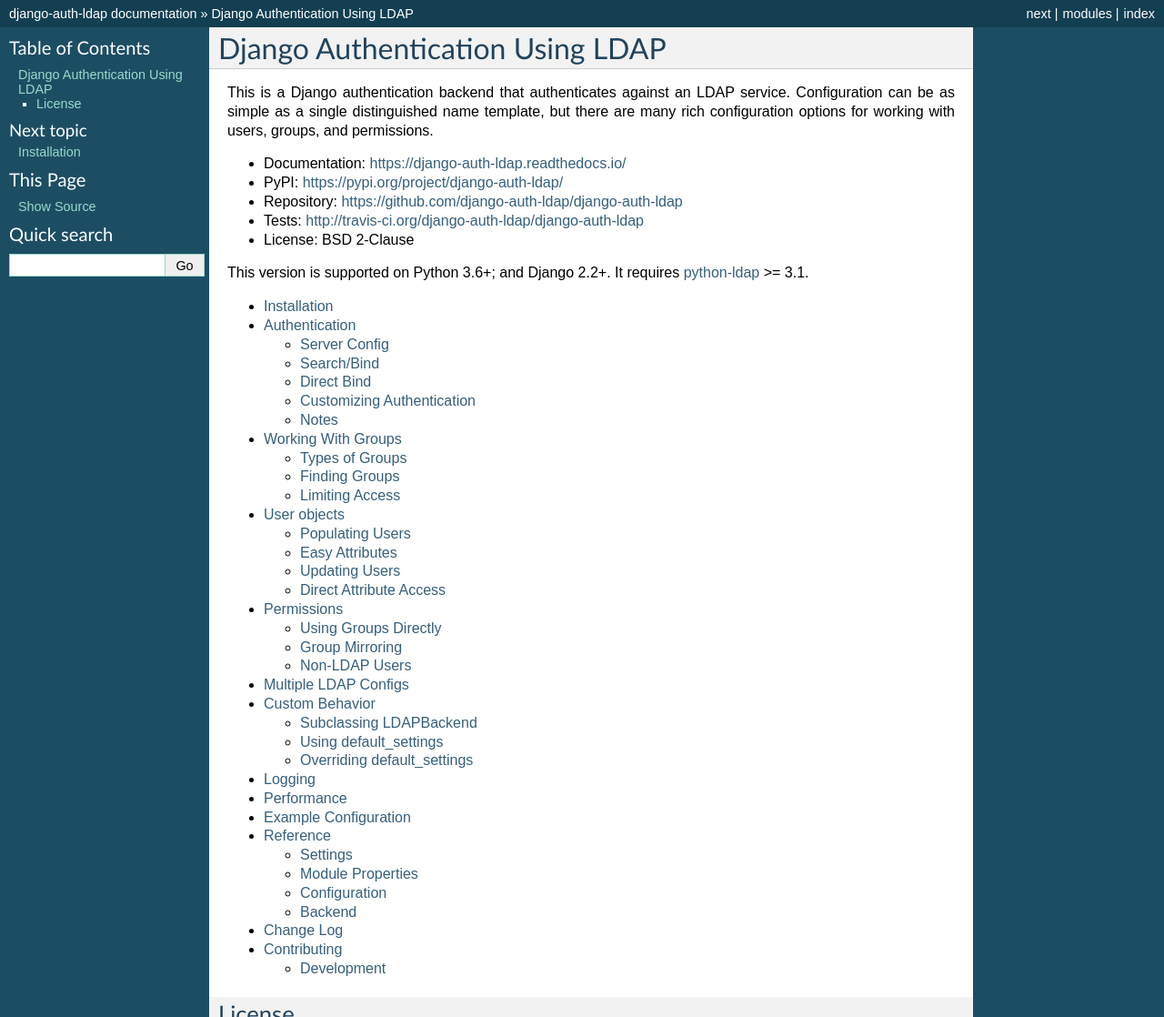
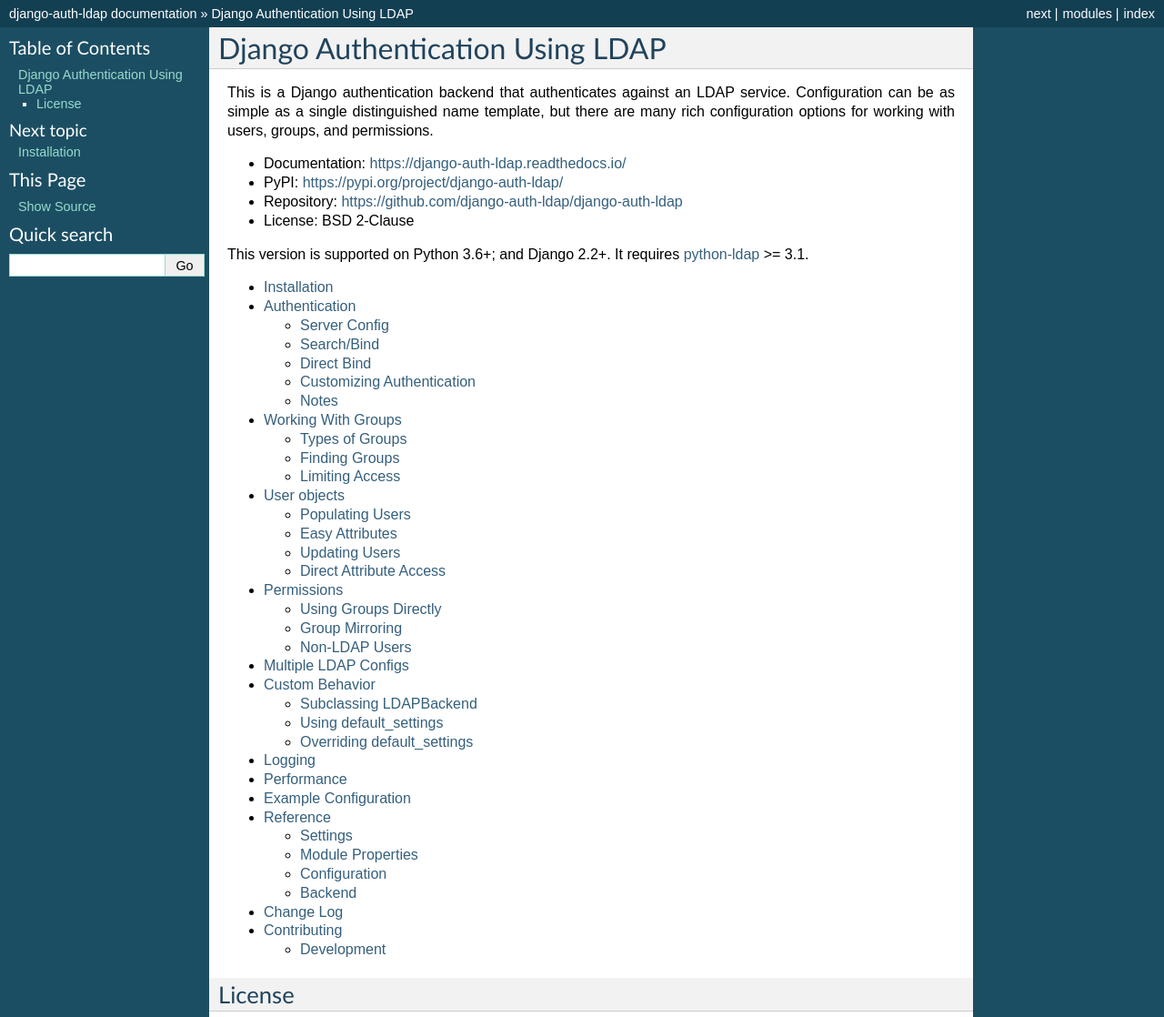
Before and after one commit to django-auth-ldap/django-auth-ldap, a Sphinx documentation site: the page built from docs/index.rst, in a window 1280 px wide, cut to the strip 0-1118 px from the top of the page. Shown: the whole strip at 91% size. Built offline with Sphinx 7.4.7, drawn with Linux system fonts in a browser that asks for light colours.

Commit message:
Remove mention of travis-ci in the README
Travis CI no longer runs the tests since
cdb8a70f0499091ab1ed418273d73c3cb2c672ee.

```diff
--- a/docs/index.rst
+++ b/docs/index.rst
@@ -10,7 +10,6 @@
 * Documentation: https://django-auth-ldap.readthedocs.io/
 * PyPI: https://pypi.org/project/django-auth-ldap/
 * Repository: https://github.com/django-auth-ldap/django-auth-ldap
-* Tests: http://travis-ci.org/django-auth-ldap/django-auth-ldap
 * License: BSD 2-Clause
 
 This version is supported on Python 3.6+; and Django 2.2+. It requires
```
